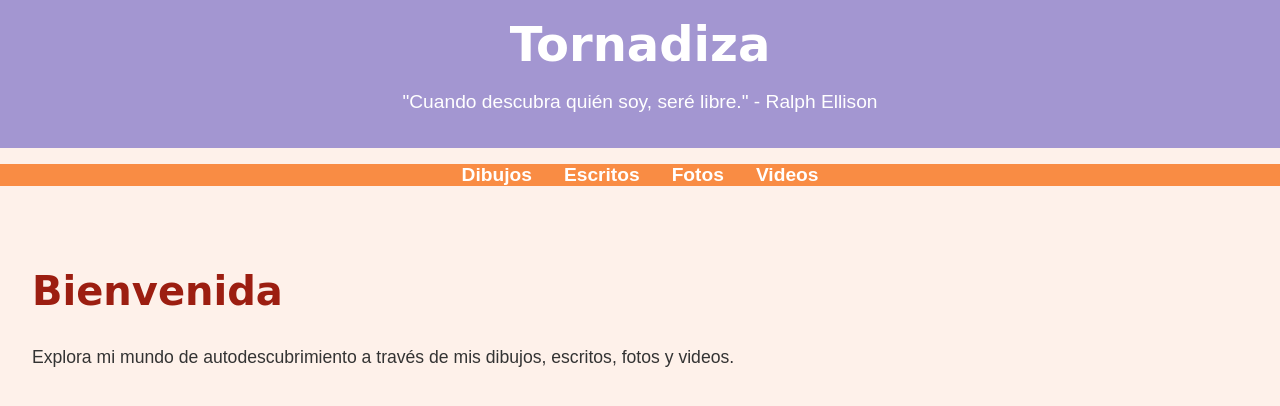
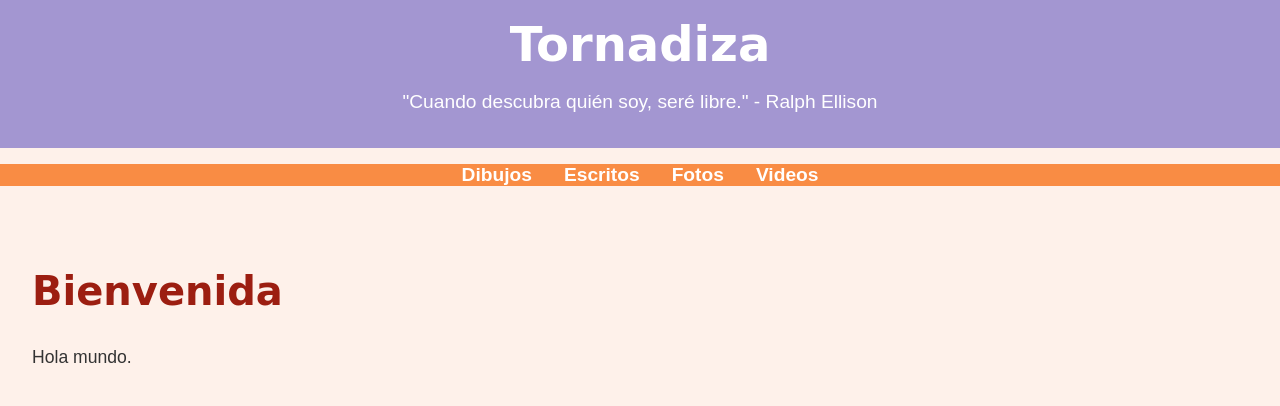
Before and after one commit to tornadiza/tornadiza-site, a plain HTML site: page index.html in a window 1280 px wide. Drawn offline with Linux system fonts and the light colour scheme.

Commit message:
Update index.html

```diff
--- a/index.html
+++ b/index.html
@@ -22,7 +22,7 @@
     <main>
         <section>
             <h2>Bienvenida</h2>
-            <p>Explora mi mundo de autodescubrimiento a través de mis dibujos, escritos, fotos y videos.</p>
+            <p>Hola mundo.</p>
         </section>
     </main>
 </body>
```
